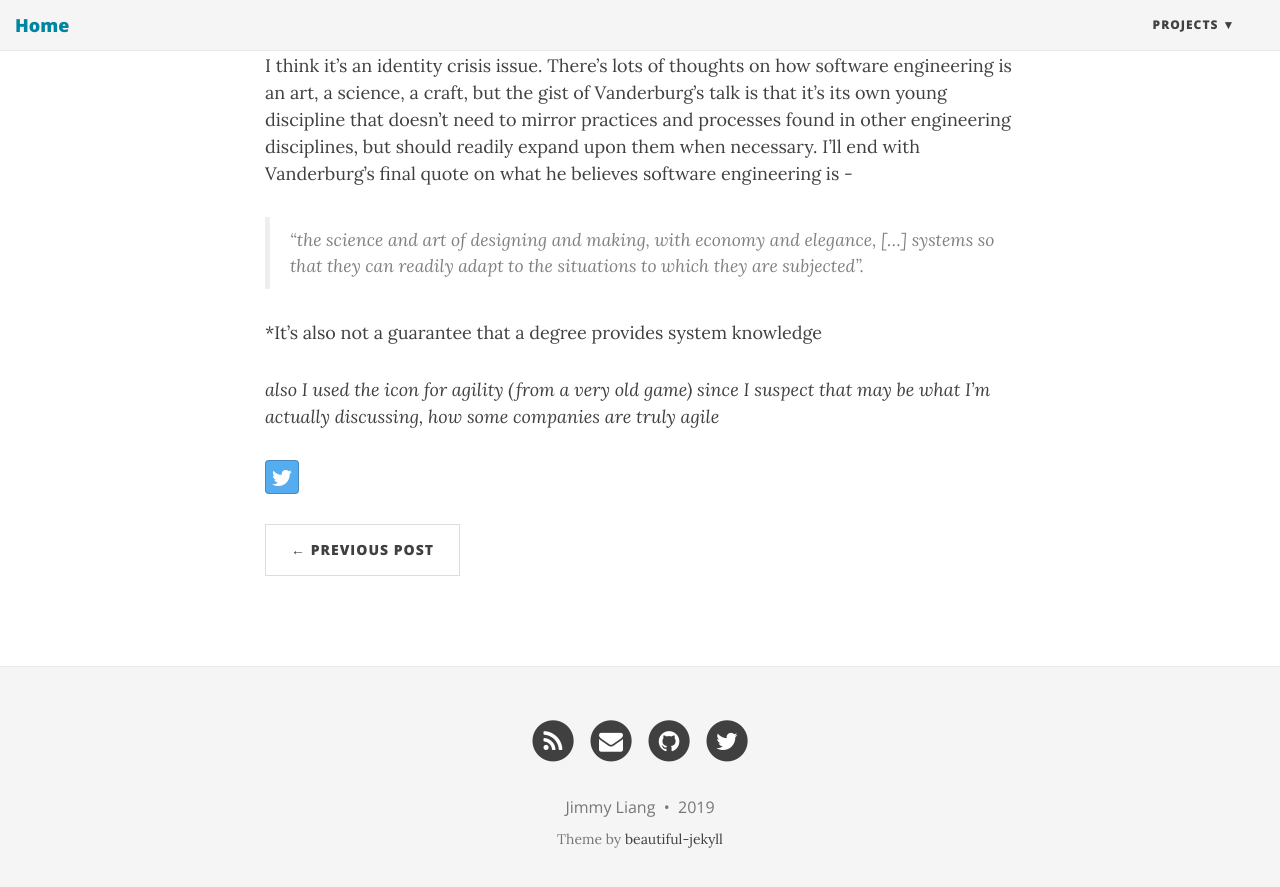
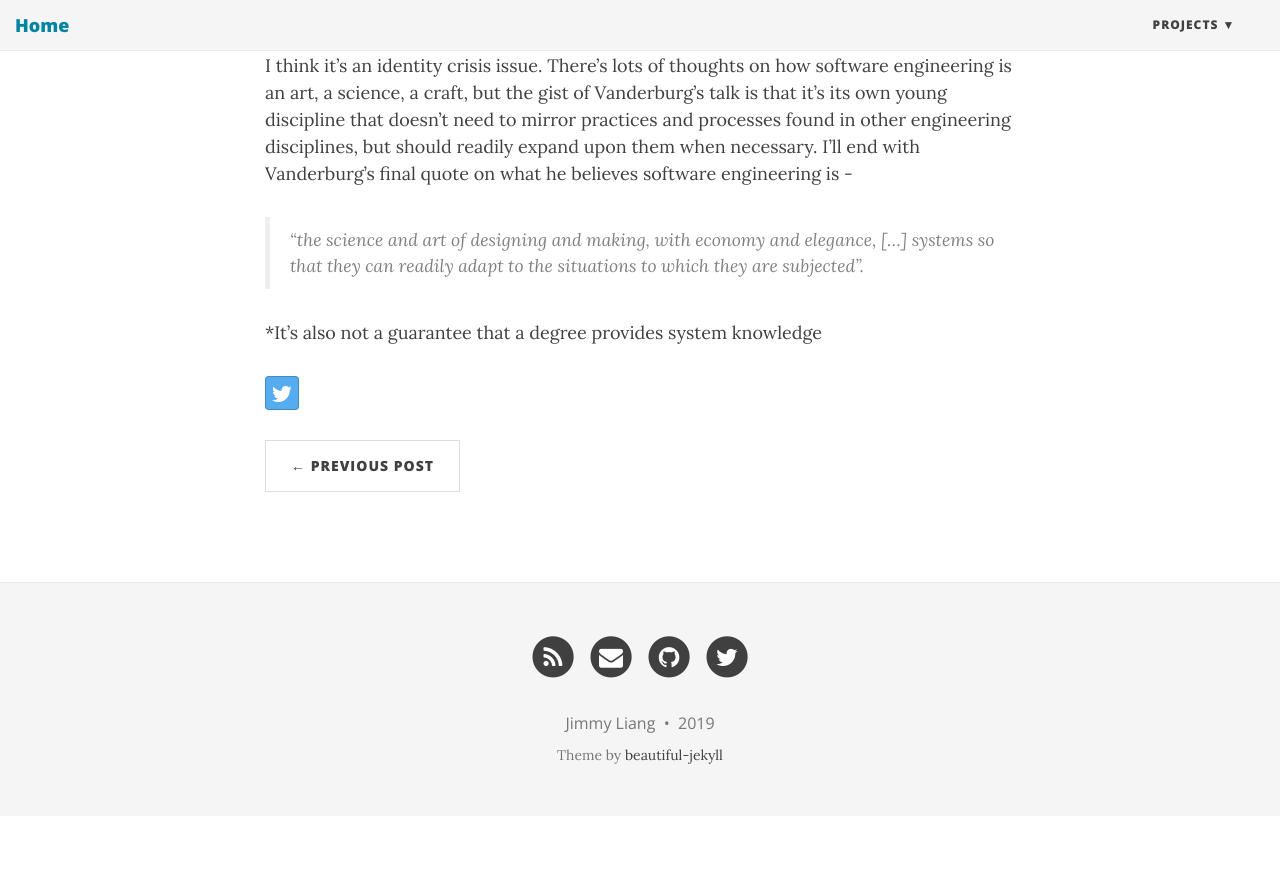
Before and after one commit to jliang117/jliang117.github.io, a Jekyll site: the page built from _posts/2019-05-02-swe.md, in a window 1280 px wide and 900 px high, scrolled down 1945 px. Shown: the top 887 px of the window. Built offline with Jekyll 4.4.1, drawn with Linux system fonts in a browser that asks for light colours; nearby versions of some CDN libraries; after the commit the page ends 2761 px from its top, so only the background shows below that.

Commit message:
revert change

```diff
--- a/_posts/2019-05-02-swe.md
+++ b/_posts/2019-05-02-swe.md
@@ -26,5 +26,3 @@ I think it’s an identity crisis issue. There’s lots of thoughts on how softw
 
 
 \*It's also not a guarantee that a degree provides system knowledge
-
-*also I used the icon for agility (from a very old game) since I suspect that may be what I'm actually discussing, how some companies are truly agile*
```
